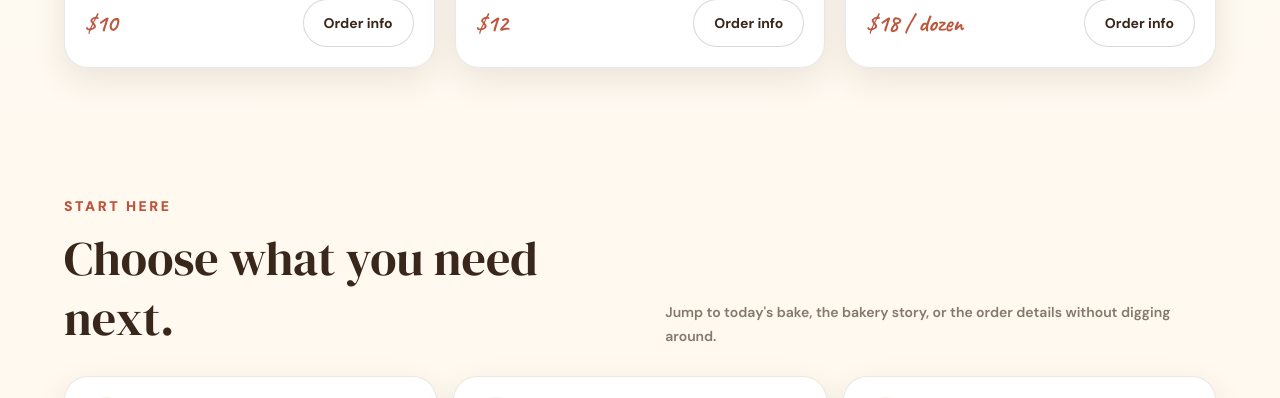
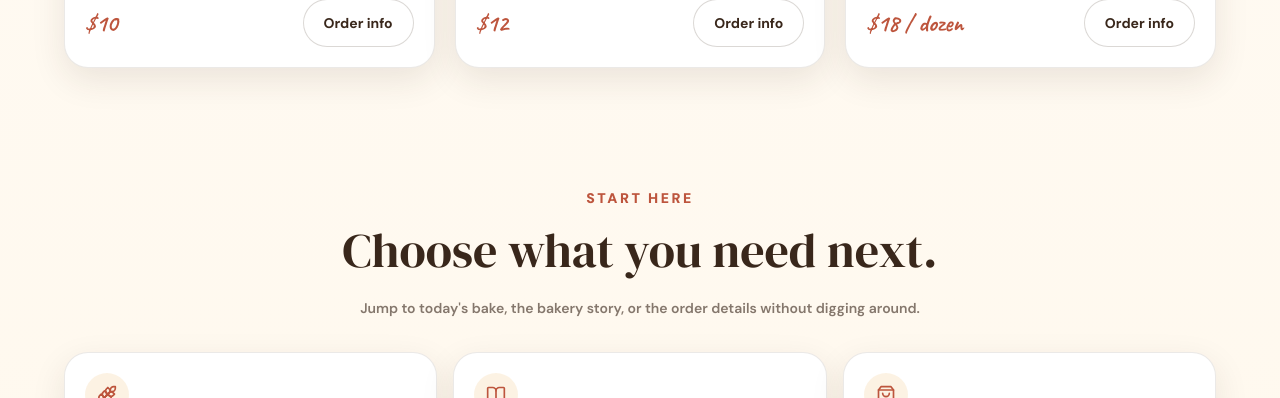
Before and after one commit to sourdoughhousebakery/sourdough-house-web, a Next.js app: page / in a window 1280 px wide. Shown: the part 1560-1958 px from the top of the page. Built offline with nearby package versions, Linux system fonts and the light colour scheme; no server answers.

Commit message:
fix: center homepage next steps intro

```diff
--- a/components/home-next-steps.tsx
+++ b/components/home-next-steps.tsx
@@ -11,16 +11,12 @@ const iconByName = {
 
 export function HomeNextSteps() {
   return (
-    <MotionSection className="px-5 py-16">
+    <MotionSection className="px-5 py-14">
       <div className="mx-auto max-w-6xl">
-        <div className="mb-7 flex flex-col gap-4 md:flex-row md:items-end md:justify-between">
-          <div className="max-w-2xl">
-            <p className="text-sm font-black uppercase tracking-[0.18em] text-rust">{homeNextStepsContent.eyebrow}</p>
-            <h2 className="mt-3 font-serif text-4xl leading-tight text-espresso md:text-5xl">
-              {homeNextStepsContent.title}
-            </h2>
-          </div>
-          <p className="max-w-xl text-sm font-semibold leading-6 text-espresso/62">{homeNextStepsContent.description}</p>
+        <div className="mx-auto mb-8 max-w-3xl text-center">
+          <p className="text-sm font-black uppercase tracking-[0.18em] text-rust">{homeNextStepsContent.eyebrow}</p>
+          <h2 className="mt-3 font-serif text-4xl leading-tight text-espresso md:text-5xl">{homeNextStepsContent.title}</h2>
+          <p className="mx-auto mt-4 max-w-2xl text-sm font-semibold leading-6 text-espresso/62">{homeNextStepsContent.description}</p>
         </div>
         <div className="grid gap-4 md:grid-cols-3">
           {homeNextStepsContent.items.map(({ title, description, href, ctaLabel, icon }) => {
```
